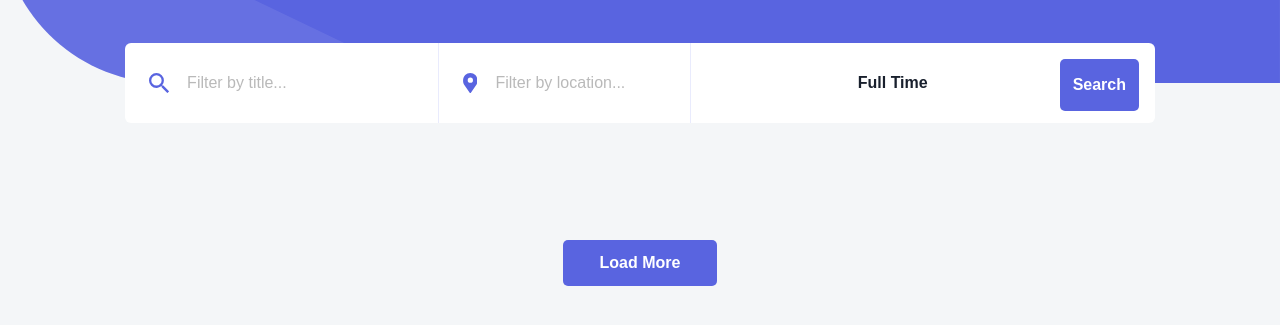
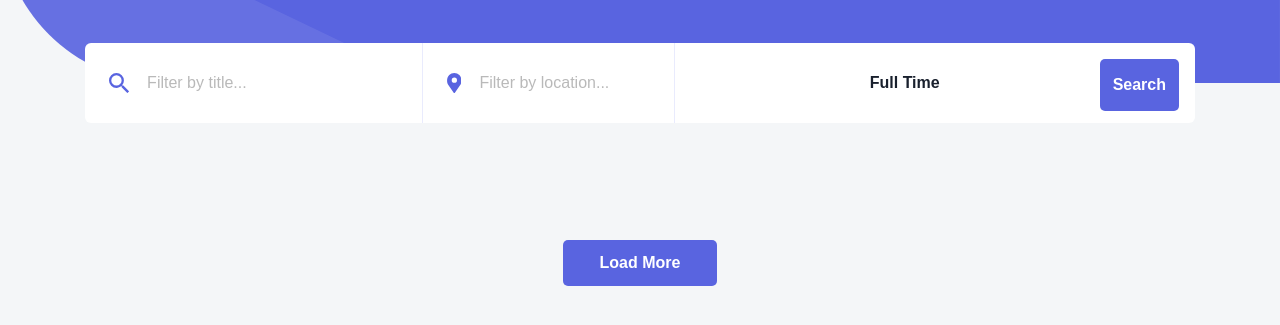
Before and after one commit to AlexaneTrubert/DevJobs, a website: page index.html in a window 1280 px wide. Shown: the part 77-402 px from the top of the page. Drawn offline with nearby package versions, Linux system fonts and the light colour scheme; files that its build step writes are made by us from their sources; no server answers.

Commit message:
[KB#276] Modif padding-inline

```diff
--- a/scss/_layout.scss
+++ b/scss/_layout.scss
@@ -10,13 +10,11 @@ body {
 .container {
   width: 100%;
   margin-inline: auto;
-  padding-inline: 2.4rem;
   @media (min-width: $sm) {
     max-width: 33rem;
   }
   @media (min-width: $md) {
     max-width: 69rem;
-    padding-inline: 4rem;
   }
   @media (min-width: $lg) {
     max-width: 1110px;
```
